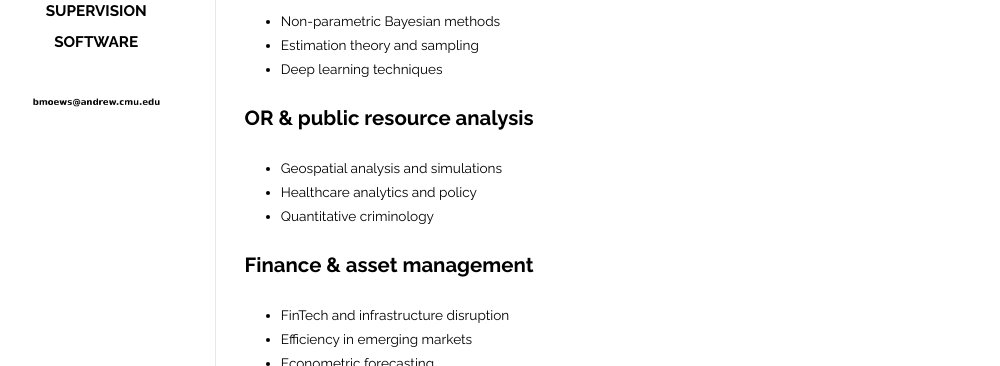
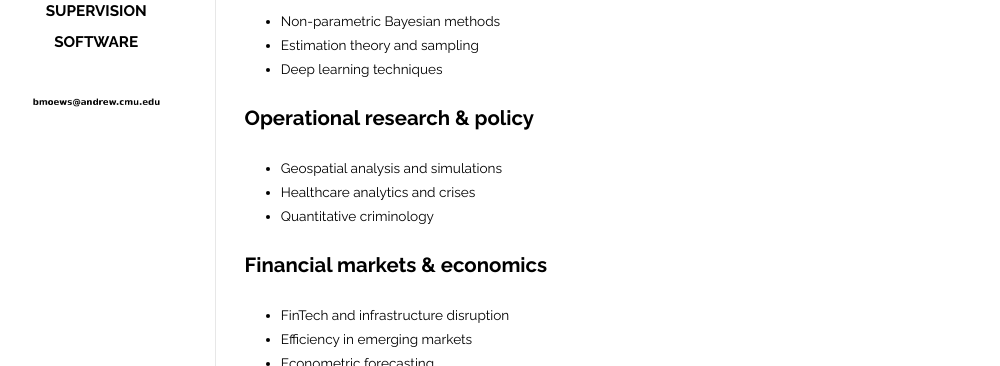
Before and after one commit to moews/moews.github.io, a Jekyll site: the page built from _posts/2017-03-26-research.md, in a window 1280 px wide. Shown: the part 330-696 px from the top of the page, without its empty margins (143-1143 px from the left). Built offline with Jekyll 4.4.1, drawn with Linux system fonts in a browser that asks for light colours.

Commit message:
Update 2017-03-26-research.md

```diff
--- a/_posts/2017-03-26-research.md
+++ b/_posts/2017-03-26-research.md
@@ -17,13 +17,13 @@
 * Estimation theory and sampling
 * Deep learning techniques
 
-## OR & public resource analysis
+## Operational research & policy
 
 * Geospatial analysis and simulations
-* Healthcare analytics and policy
+* Healthcare analytics and crises
 * Quantitative criminology
 
-## Finance & asset management
+## Financial markets & economics
 
 * FinTech and infrastructure disruption
 * Efficiency in emerging markets
```
